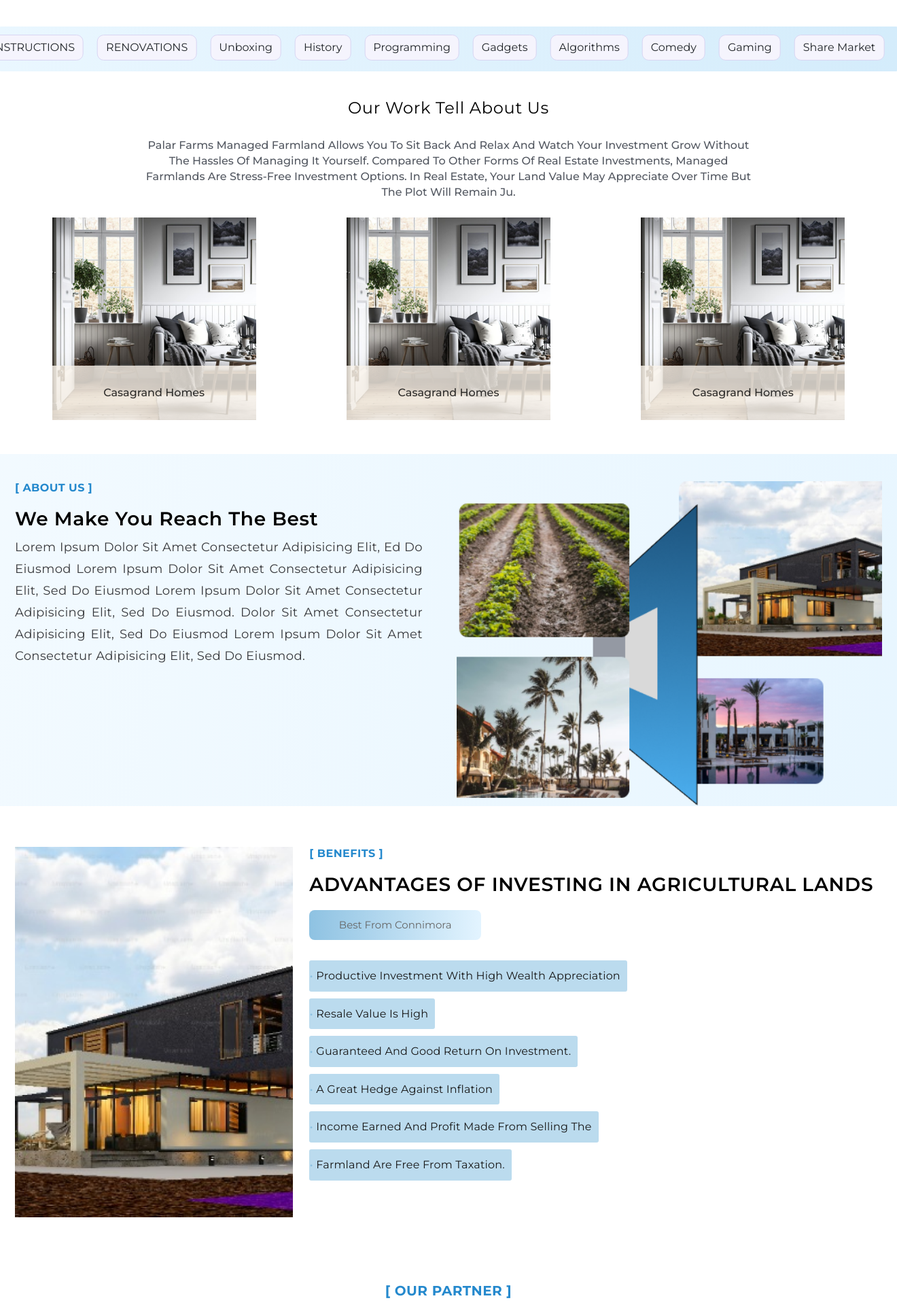
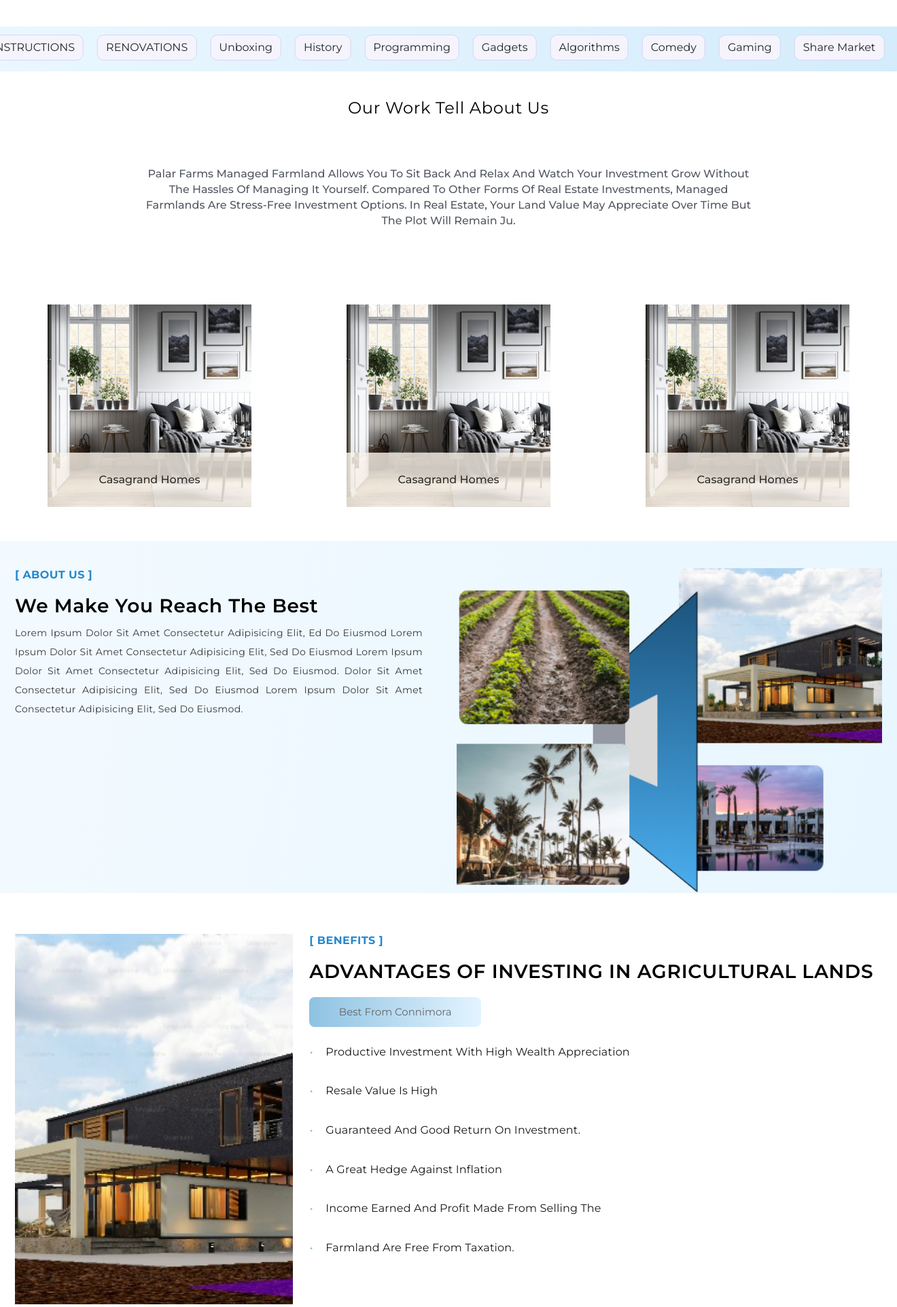
Before and after one commit to arunkishore2001/new-connimora, a PHP site: page /about.html in a window 1320 px wide; the page is wider, and only the part inside the window is pictured. Shown: the part 661-2584 px from the top of that part at 68% size. Run offline with PHP 8.4, Linux system fonts and the light colour scheme; some web fonts are replaced.

Commit message:
Home Page New Another update
about space correction
li remove
email text
budget planning
*gallery 25%

```diff
--- a/about.html
+++ b/about.html
@@ -167,7 +167,7 @@
     </div>
 
 
-    <div class="container-fluid">
+    <div class="container-fluid container-fluid-max">
       <div class="about-page-heading">
         <h2>Our work tell About Us</h2>
     <p>Palar Farms managed farmland allows you to sit back and relax and watch your investment grow without the hassles of managing it yourself. Compared to other forms of real estate investments, managed farmlands are stress-free investment options. In real estate, your land value may appreciate over time but the plot will remain ju.</p>
@@ -425,7 +425,7 @@
                       </div>
                       <div class="input-container">
                           <input type="email" id="email" required>
-                          <label for="email">Enter Your Email</label>
+                          <label for="text">Enter Your Email</label>
                       </div>
                       <div class="input-container">
                           <textarea id="about" required></textarea>
@@ -502,7 +502,7 @@
 </div>
 
 
-<div class="container-fluid-max">
+<div class="container-fluid-max mt-5">
   <div class="google-map-container">
     <iframe
       src="https://www.google.com/maps/embed?pb=!1m18!1m12!1m3!1d15544.127155918764!2d80.1244362405913!3d13.097171895328328!2m3!1f0!2f0!3f0!3m2!1i1024!2i768!4f13.1!3m3!1m2!1s0x3a526237656b9a93%3A0x37587770c442f4d5!2sAyappakkam%2C%20Chennai%2C%20Tamil%20Nadu!5e0!3m2!1sen!2sin!4v1721850667848!5m2!1sen!2sin"
--- a/css/about.css
+++ b/css/about.css
@@ -202,6 +202,7 @@
     letter-spacing: 0.72px;
     text-transform: capitalize;
     font-size: 24px;
+    margin-bottom: 4%;
 }
 
 .about-page-heading p {
@@ -216,6 +217,7 @@
     margin-top: 20px;
     min-width: 250px;
     max-width: 900px;
+    margin-bottom: 8%;
 }
 
 @media (max-width: 768px) {
@@ -333,10 +335,10 @@
     color: #38393C;
     text-align: justify;
     font-family: Montserrat;
-    font-size: 18px;
+    font-size: 14px;
     font-style: normal;
     font-weight: 400;
-    line-height: 32px;
+    line-height: 28px;
     letter-spacing: 0.36px;
     text-transform: capitalize;
 }
@@ -453,11 +455,6 @@
     text-transform: capitalize;
     padding-left: 1.5em;
     position: relative;
-    display: inline-block;
-    padding: 6px 10px;
-    border-radius: 3px;
-    background: #bbdbee;
-    margin-top: 10px;
 }
 
 .benefit-list ul li::before {
--- a/css/styles.css
+++ b/css/styles.css
@@ -1272,7 +1272,7 @@ padding: 20px 20px;
 }
 
 
-/* Common Styles */
+
 .gallery img {
   width: 100%;
   height: auto;
@@ -1280,7 +1280,7 @@ padding: 20px 20px;
   object-fit: cover; /* Ensure the image covers the container without distorting */
 }
 
-/* For Desktop and Larger Screens */
+
 .first-half-gallery,
 .secound-half-gallery {
   display: grid;
@@ -1295,7 +1295,7 @@ padding: 20px 20px;
   grid-template-columns: 1fr 1fr 2fr;
 }
 
-/* For Tablets and Smaller Screens */
+
 @media (max-width: 768px) {
   .first-half-gallery,
   .secound-half-gallery {
@@ -1533,7 +1533,7 @@ text-transform: capitalize;
 
   left: 0;
   width: 100%;
-  height: 100%;
+  height: 25%;
   background: rgba(0, 0, 0, 0.70);
   transition: transform 300ms ease;
   transform: translateY(-100%);
@@ -1546,7 +1546,7 @@ text-transform: capitalize;
 
 .project ul li a figcaption {
   position: absolute;
-  top: 50%;
+  top: 13%;
   left: 50%;
   transform: translate(-50%, -50%);
   width: 100%;
```
